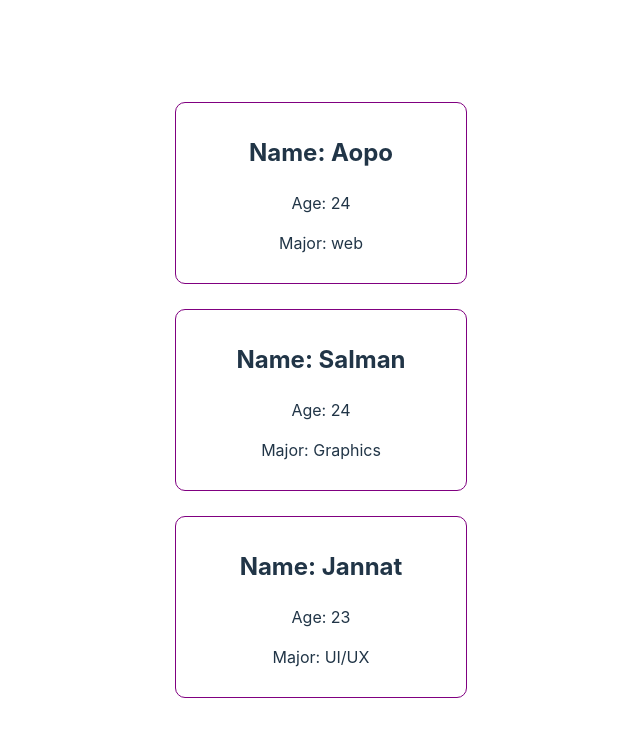
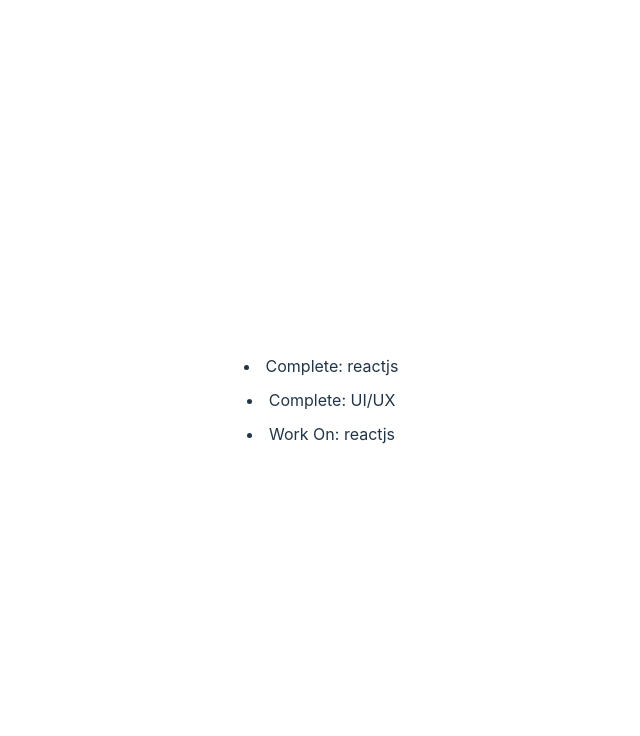
Before and after one commit to Tusar78/MERN-PRACTICE, a React (Vite) app in the folder core-concept-01/react-app/: page / in a window 1280 px wide. Shown: the top 736 px of the page, without its empty margins (319-959 px from the left). Built offline with nearby package versions, Linux system fonts and the light colour scheme.

Commit message:
Conditional rendaring

```diff
--- a/core-concept-01/react-app/src/App.jsx
+++ b/core-concept-01/react-app/src/App.jsx
@@ -1,4 +1,5 @@
 import "./App.css";
+import Todo from "./Todo";
 
 function App() {
   const personAopo = {
@@ -20,15 +21,15 @@ function App() {
   const personStyle = {
     display: 'flex',
     flexDirection: 'column',
-    gap: '25px'
+    gap: '10px'
   }
 
   return (
     <>
       <div style={personStyle}>
-        <Person personData={personAopo}></Person>
-        <Person personData={personSalman}></Person>
-        <Person personData={personJannat}></Person>
+        <Todo task={'reactjs'} isDone={true} />
+        <Todo task={'UI/UX'} isDone={true} />
+        <Todo task={'reactjs'} isDone={false} />
       </div>
     </>
   );
--- /dev/null
+++ b/core-concept-01/react-app/src/Todo.jsx
@@ -0,0 +1,13 @@
+import React from 'react'
+
+const Todo = ({task, isDone}) => {
+    console.log(task, isDone);
+
+  if (isDone) {
+    return <li>Complete: {task}</li>
+  } else {
+    return <li>Work On: {task}</li>
+  }
+}
+
+export default Todo
```
